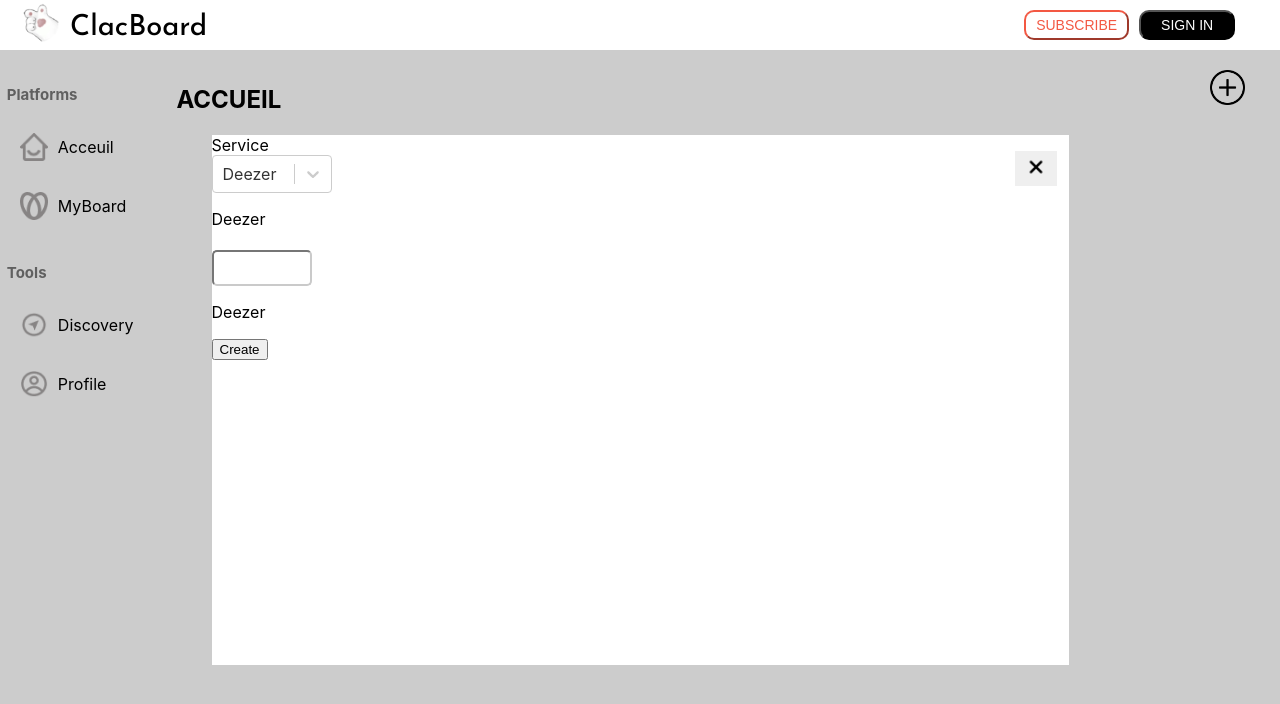
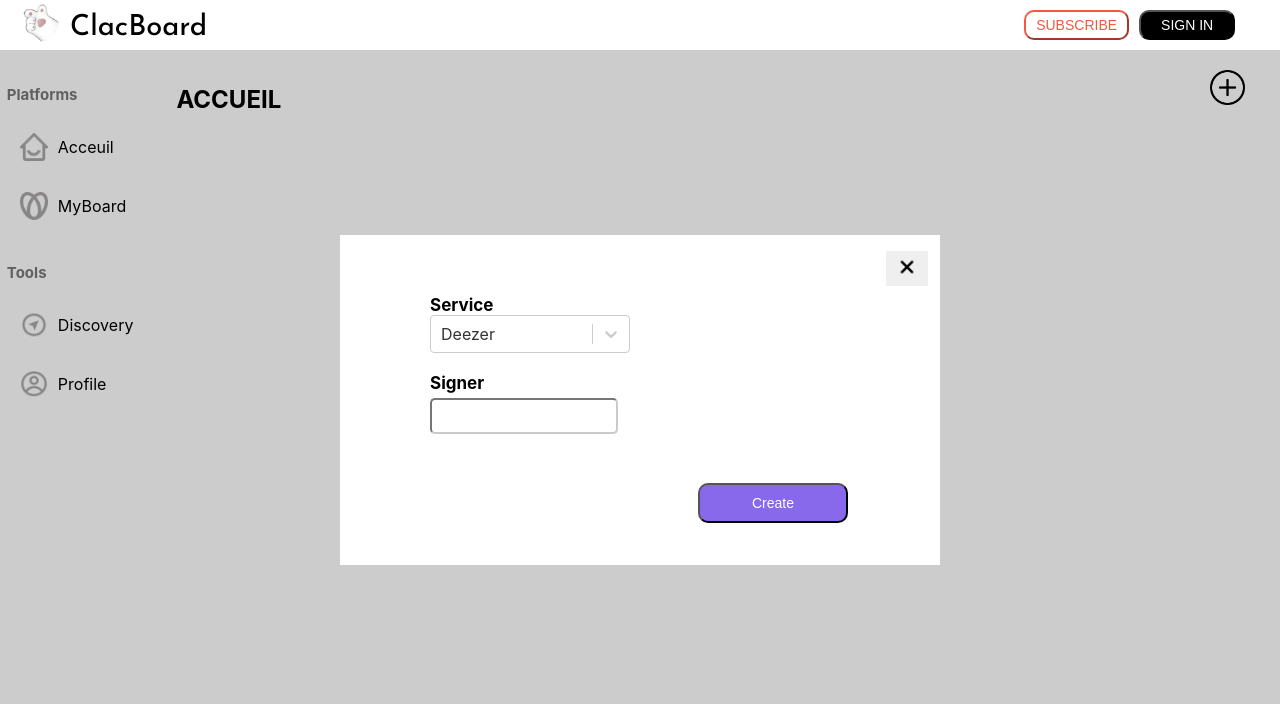
Before and after one commit to claraxuxu/Dashboard_Music, a React (Create React App) app in the folder dashboard/: page / in a window 1280 px wide. Both pictures are taken after a click on the button 1222 px from the left and 82 px from the top of the page. Shown: the top 704 px of the page. Built offline with nearby package versions, Linux system fonts and the light colour scheme.

Commit message:
deezer done in board

```diff
--- a/dashboard/package.json
+++ b/dashboard/package.json
@@ -21,7 +21,7 @@
     "web-vitals": "^1.0.1"
   },
   "scripts": {
-    "start": "react-scripts --openssl-legacy-provider start",
+    "start": "react-scripts start",
     "build": "react-scripts build",
     "test": "react-scripts test",
     "eject": "react-scripts eject"
--- a/dashboard/src/component/Board/Board.css
+++ b/dashboard/src/component/Board/Board.css
@@ -40,9 +40,9 @@
 }
 
 .widget-main {
-    display: flex;
-    flex-direction: row;
+    display: grid;
     width: 500px;
+    grid-template-columns: repeat(4, 1fr);
 }
 
 .widget-content {
--- a/dashboard/src/component/Board/Explore/Deezer.js
+++ b/dashboard/src/component/Board/Explore/Deezer.js
@@ -2,31 +2,21 @@
 import '../Board.css';
 import './Explore.css';
 import Select from 'react-select';
+import PlayIcon from './../../../assets/play.png';
 import './../../config';
 
 export default function Deezer(props) {
     return (
-        <div>
-            <div className="choose">
-                <Select
-                    defaultValue={global.Services[0]}
-                    options={global.Services}
-                    onChange={(e) => props.on(e, props.id)}
-                    className="selectStyle"
-                />
-                <Select
-                    defaultValue={global.Feature[0]}
-                    options={global.Feature}
-                    onChange={(e) => props.on(e, props.id)}
-                    className="selectStyle"
-                />
-            </div>
+        <div className="deezer-container">
+            <div className="update-box">
                 <input
                     value={props.params}
-                onChange={e => props.setP(e.target.value, props.id)}
+                    onChange={e => props.setP(e.target.value, props.i.id)}
                     className="inputParams">
                 </input>
-            <button>UPDATE</button>
+                <button className="update-btn">UPDATE</button>
+            </div>
+            {props.i.feature === "newest_release" ?
                 <div className="Info-box">
                     <img
                         src={props.link}
@@ -35,15 +25,48 @@
                     />
                     <div className="Infos_deezer">
                         <p className="Infos_Detail">Service: Deezer</p>
-                    <p className="Infosail">Artiste: {props.params}</p>
+                        <p className="Infos_Detail">Artiste: {props.i.params}</p>
                         <p className="Infos_Detail">Release date: {props.d}</p>
                     </div>
                 </div>
+            : props.i.feature === 'song_rank' ?
+                <div className="Info-box">
                         <img
-                src={require('./../../../assets/play.png').default}
-                alt="play"
-                className="playBtn"
+                            src={props.link}
+                            alt="albumimg"
+                            className="Album-img"
                         />
+                        <div className="Infos_deezer">
+                            <p className="Infos_Detail">Service: Deezer</p>
+                            <p className="Infos_Detail">Artiste: {props.i.params}</p>
+                        </div>
+                </div>
+            : props.i.feature === 'best_songs' ?
+                <div className="scroll-box">
+                    {props.i.data.map((item, index) => {
+                        if (index < 6) {
+                            return (
+                                <div className="rank-box">
+                                    <p className="rank-i">{index}</p>
+                                    <p className="rank-t">{item.title}</p>
+                                </div>
+                            )
+                        }
+                    })}
+                </div>
+            :
+                <div className="Info-box">
+                    <img
+                        src={props.i.data.cover}
+                        alt="albumimg"
+                        className="Album-img"
+                    />
+                    <div className="Infos_deezer">
+                        <p className="Infos_Detail">Album: {props.i.data.nb_album}</p>
+                        <p className="Infos_Detail">Fans: {props.i.data.nb_fan}</p>
+                    </div>
+                </div>
+            }
         </div>
     );
 }
--- a/dashboard/src/component/Board/Explore/Explore.css
+++ b/dashboard/src/component/Board/Explore/Explore.css
@@ -56,24 +56,29 @@
     justify-content: space-between;
 }
 
-/* .FooterWi {
-    display: flex;
-    flex-direction: row;
-    width: 100%;
-    justify-content: space-between;
-} */
-
 .inputParams {
     height: 30px;
     width: 50%;
     border-radius: 5px;
     border-color: #CACACA;
     margin-top: 5px;
+    margin-right: 10px;
 }
 
 .selectStyle {
     /* margin-left: 15px; */
     width: 120px;
+}
+
+.update-box {
+    display: flex;
+    flex-direction: row;
+    align-items: center;
+}
+
+.update-btn {
+    height: 30px;
+    border-radius: 5px;
 }
 
 .Info-box {
@@ -99,7 +104,34 @@
     margin: 0;
     padding: 0;
 }
+
 .playBtn {
     width: 25px;
     height: 25px;
 }
+
+.scroll-box {
+    height: 100px;
+    overflow-y: scroll;
+    white-space: nowrap;
+}
+
+.rank-box {
+    display: flex;
+    flex-direction: row;
+    align-items: center;
+}
+
+.rank-i {
+    margin-right: 5px;
+    font-weight: 700;
+    margin-bottom: 0;
+    margin-top: 0;
+}
+
+.rank-t {
+    margin: 0;
+    padding: 0;
+    margin-bottom: 2px;
+    white-space: pre-line;
+}
--- a/dashboard/src/component/Board/Explore/Explore.js
+++ b/dashboard/src/component/Board/Explore/Explore.js
@@ -11,12 +11,19 @@
 function HeaderWidget(props) {
 	return (
 		<div className="explore-inner">
-			<h3 className="explore-title">{props.type}</h3>
+			{props.i.feature === "song_rank" ?
+				<h3 className="explore-title">Best song - {props.i.params}</h3>
+			: props.i.feature === "artist_stats" ?
+				<h3 className="explore-title">Artist Info - {props.i.params}</h3>
+			: props.i.feature === "newest_release" ?
+				<h3 className="explore-title">Newest - {props.i.params}</h3>
+			:	<h3 className="explore-title">Song Rank - {props.i.params}</h3>
+			}
 			<img
 				className="minus-btn"
 				src={Minus}
 				alt="delete"
-				onClick={() => props.del(props.id)}
+				onClick={() => props.del(props.i.id)}
 			/>
 		</div>
 	);
@@ -101,20 +108,24 @@
 						return (
 							<div className="explore-content" key={index}>
 								<div className="beside-img">
-									<p>{item.id}</p>
-									<p>{item.params}</p>
-									<HeaderWidget type={item.data.title} id={item.id} del={DeleteWidget} />
+									<HeaderWidget
+									i={item}
+									service={item.services}
+									del={DeleteWidget} />
+									{item.services === "deezer" ?
 										<div className="play-bar">
 											<Deezer
 												on={handleChangeType}
+												i={item}
 												fe={EditWidget}
-											id={item.id}
 												params={params}
 												setP={setParams}
 												link={item.data.cover}
 												d={item.data.release_date}
 											/>
 										</div>
+									: null
+									}
 								</div>
 							</div>
 						)
--- a/dashboard/src/component/Tools/PopupW/PopupW.css
+++ b/dashboard/src/component/Tools/PopupW/PopupW.css
@@ -1,4 +1,4 @@
-.popup {
+.popupw {
     position: fixed;
     top: 0;
     left: 0;
@@ -10,12 +10,12 @@
     align-items: center;
 }
 
-.popup-inner {
+.popupw-inner {
     display: flex;
     flex-direction: row;
     position: relative;
-    width: 857px;
-    height: 530px;
+    width: 600px;
+    height: 330px;
     background-color: #fff;
 }
 
@@ -23,6 +23,45 @@
     width: 400px;
     height: 100%;
     object-fit: cover;
+}
+
+.labels {
+    font-size: 17px;
+    font-weight: 700;
+}
+
+.Select-box {
+    display: flex;
+    flex-direction: row;
+    margin-left: 15%;
+    margin-top: 10%;
+}
+
+.select-container {
+    display: flex;
+    flex-direction: column;
+}
+
+.selectStyle {
+    margin-bottom: 20px;
+    width: 200px;
+    margin-right: 30px;
+}
+
+.inputParams {
+    width: 180px;
+}
+
+.Type-chosen {
+    margin-left: 10%;
+    display: flex;
+    flex-direction: column;
+}
+
+.chosen-info {
+    padding: 5px;
+    margin: 5px;
+    font-size: 15px;
 }
 
 .close-btn {
@@ -43,3 +82,16 @@
     width: 30px;
     height: 30px;
 }
+
+.create-btn {
+    margin-top: 125%;
+    width: 150px;
+    height: 40px;
+    border-radius: 10px;
+    background-color: #8869EB;
+    align-items: center;
+    font-size: 14px;
+    color: white;
+    font-weight: normal;
+    transition: all 400ms ease-in-out;
+}
--- a/dashboard/src/component/Tools/PopupW/PopupW.jsx
+++ b/dashboard/src/component/Tools/PopupW/PopupW.jsx
@@ -8,43 +8,52 @@
     const [feature, setF] = useState("");
 
     return (props.trigger) ? (
-        <div className="popup">
-            <div className="popup-inner">
+        <div className="popupw">
+            <div className="popupw-inner">
                 <button className="close-btn"
                 onClick={() => props.setTrigger(false)}>
                     <img src={require('./../../../assets/close.png').default} alt="close"
                         className="close-img" />
                 </button>
-                <div>
-                    <label>Service</label>
+                <div className="Select-box">
+                    <div className="select-container">
+                        <label className="labels">Service</label>
                         <Select
                             defaultValue={global.Services[0]}
                             options={global.Services}
                             onChange={(e) => setService(e.value)}
                             className="selectStyle"
                         />
-                    <p>{service}</p>
                         {(service === global.Services[0].value) ?
+                            <div>
+                                <label className="labels">Feature</label>
                                 <Select
                                     defaultValue={global.Feature[0]}
                                     options={global.Feature}
                                     onChange={(e) => setF(e.value)}
                                     className="selectStyle"
                                 />
+                            </div>
                         : null
                         }
+                        <label className="labels">Signer</label>
                         <input
                             value={params}
                             onChange={e => setP(e.target.value)}
                             className="inputParams">
                         </input>
-                    <p>{service}{params}{feature}</p>
+                    </div>
+                    <div className="Type-chosen">
                         <button
                             onClick={() => props.create(service, params, feature)}
+                            className="create-btn"
                         >Create</button>
+                    </div>
                 </div>
             </div>
 
         </div>
     ) : "";
 }
+
+// --openssl-legacy-provider
--- a/dashboard/src/component/config.js
+++ b/dashboard/src/component/config.js
@@ -1,8 +1,3 @@
-global.icon = {
-    plus: './../assets/plus.png',
-    minus: './../assets/minus.png'
-}
-
 global.Services = [
     {value: 'deezer', label: 'Deezer'},
     {value: 'Napster', label: 'Napster'},
@@ -11,7 +6,7 @@
 
 global.Feature = [
     {value: 'newest_release', label: 'Newest'},
-    {value: 'song_rank', label: 'Rank'},
-    {value: 'best_songs', label: 'Best'},
+    {value: 'song_rank', label: 'Best'},
+    {value: 'best_songs', label: 'Rank'},
     {value: 'artist_stats', label: 'Infos'},
 ]
```
Lines whose indentation alone changed are shown as unchanged.
